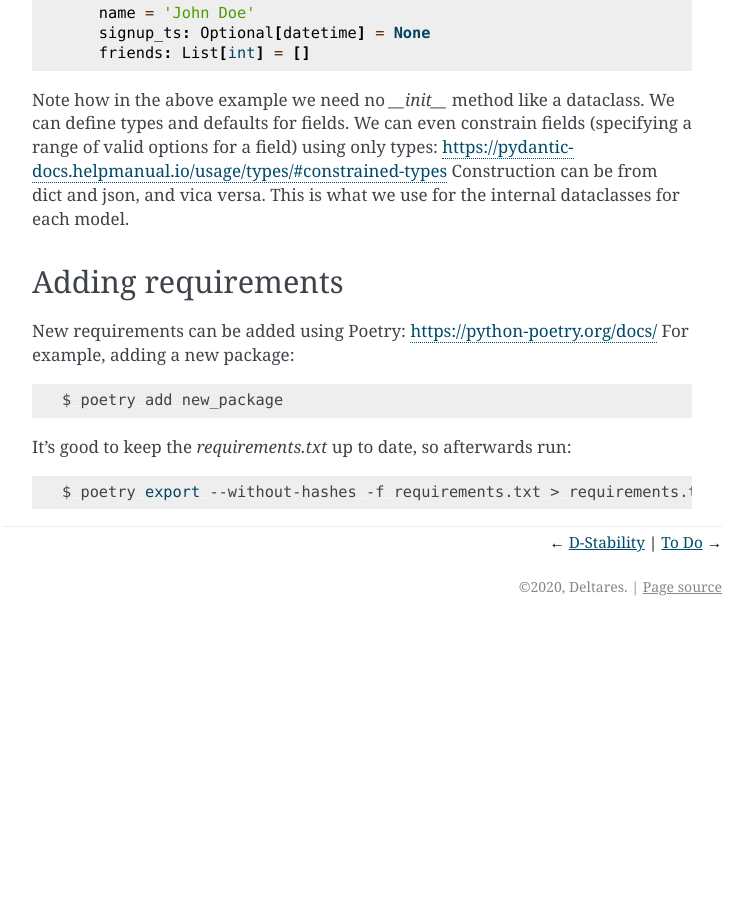
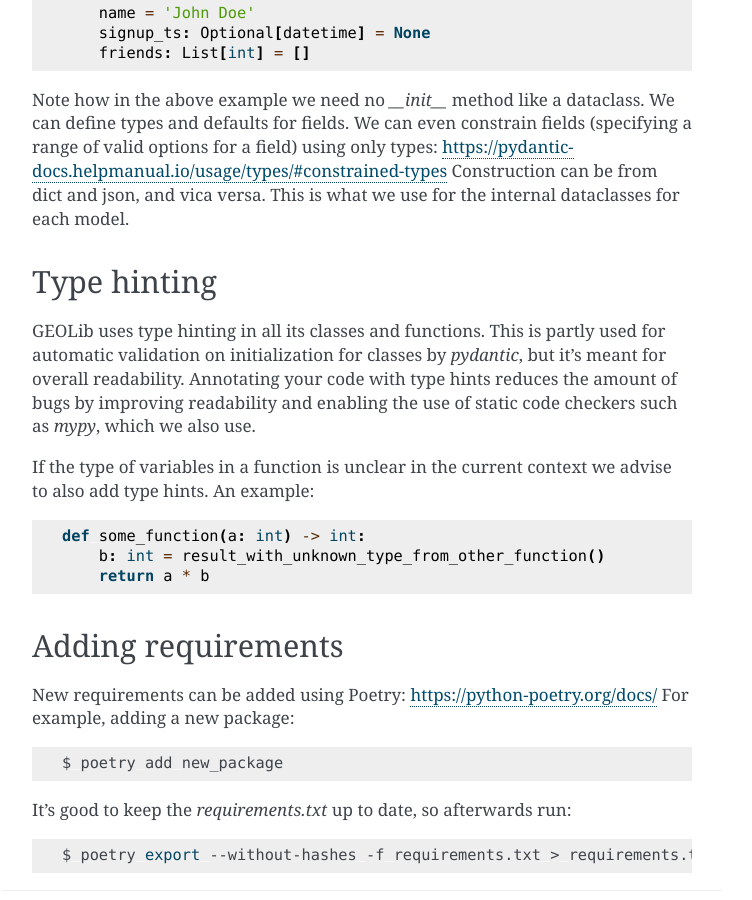
Before and after one commit to Deltares/GEOLib, a Sphinx documentation site: the page built from docs/dev/extend.rst, in a window 1280 px wide and 900 px high, scrolled down 2660 px. Shown: the whole window, without its empty margins (388-1140 px from the left). Built offline with Sphinx 7.4.7, drawn with Linux system fonts in a browser that asks for light colours; before the commit the page ends 3286 px from its top, so only the background shows below that.

Commit message:
Extended docs with a section about type hinting.

```diff
--- a/docs/dev/extend.rst
+++ b/docs/dev/extend.rst
@@ -126,6 +126,25 @@ types and defaults for fields. We can even constrain fields (specifying a range
 for a field) using only types: https://pydantic-docs.helpmanual.io/usage/types/#constrained-types
 Construction can be from dict and json, and vica versa. This is what we use for the internal dataclasses for each model.
 
+Type hinting
+------------
+
+GEOLib uses type hinting in all its classes and functions. This is partly used for automatic validation
+on initialization for classes by `pydantic`, but it's meant for overall readability.
+Annotating your code with type hints reduces the amount of bugs by improving readability
+and enabling the use of static code checkers such as `mypy`, which we also use.
+
+If the type of variables in a function is unclear in the current context we
+advise to also add type hints. An example:
+
+.. code-block:: python
+
+    def some_function(a: int) -> int:
+        b: int = result_with_unknown_type_from_other_function()
+        return a * b
+
+
+
 
 Adding requirements
 -------------------
```
